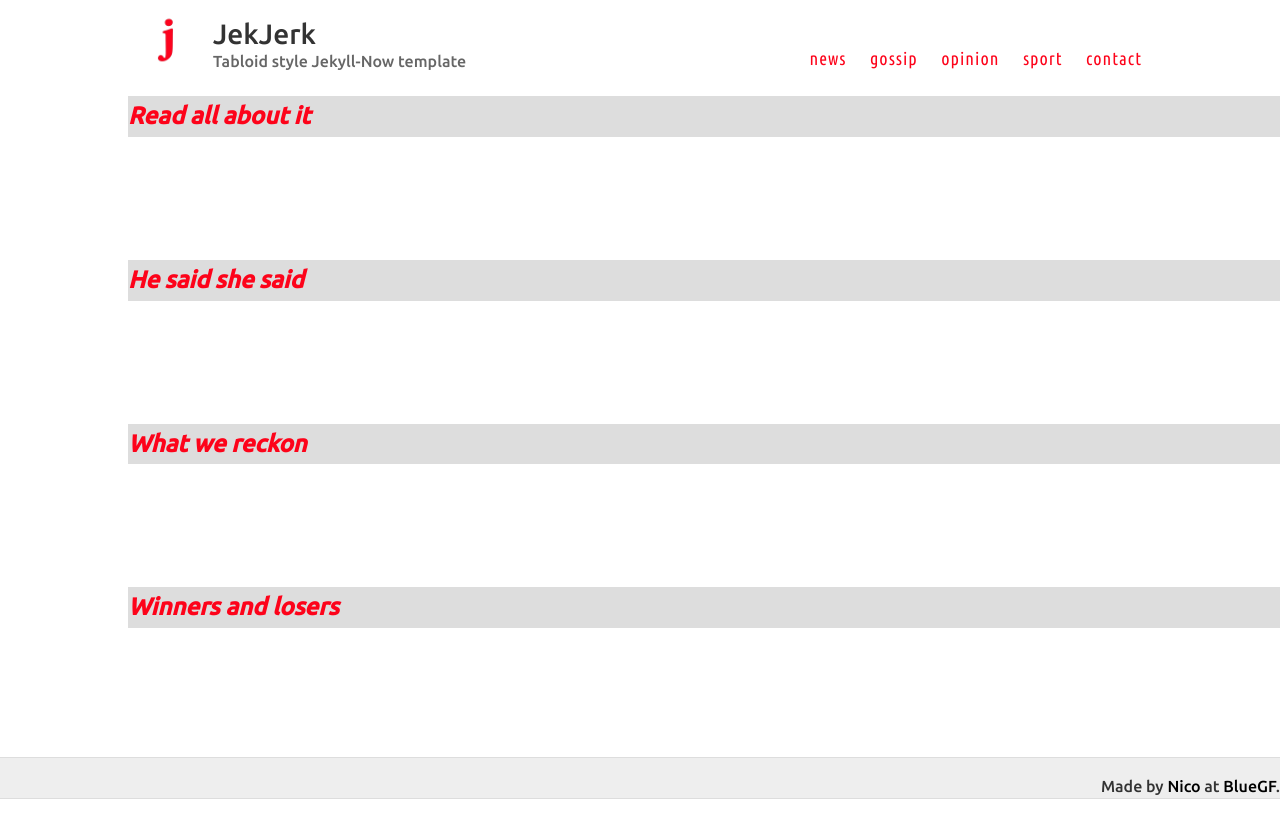
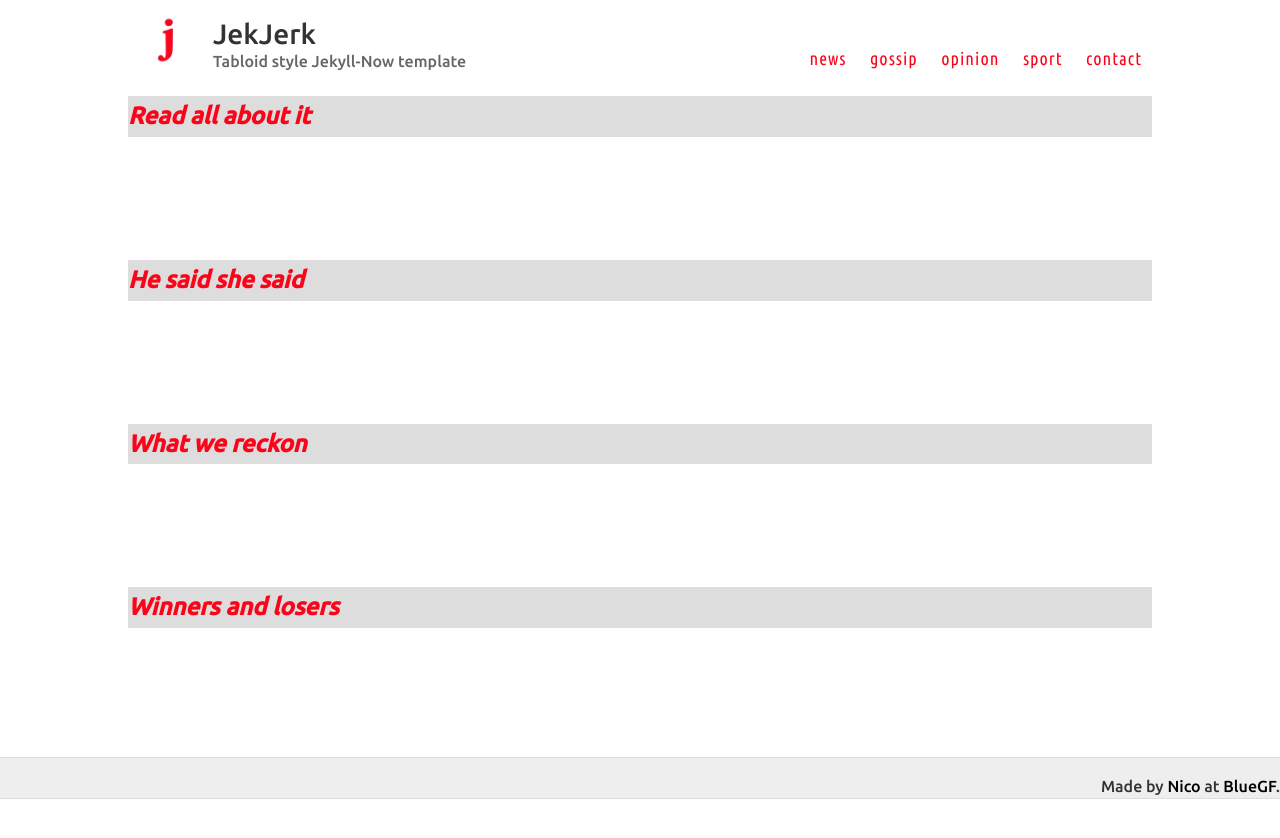
Before and after one commit to nicoboyce/jekjerk, a Jekyll site: the page built from index.html, in a window 1280 px wide. Shown: the top 838 px of the page. Built offline with Jekyll 4.4.1, drawn with Linux system fonts in a browser that asks for light colours.

Commit message:
Mr Hyde was here …

```diff
--- a/index.html
+++ b/index.html
@@ -7,7 +7,7 @@
 {% assign col = collection.label %}
 <div class="desktopfix">&nbsp;
 </div>
-<div class="collheader" style="background: #dddddd; width:100%;"><a id="{{ col }}">
+<div class="collheader" style="background: #dddddd; width:80%;"><a id="{{ col }}">
 <h2 style="color:#fd031a;"><i>{{ collection.header }}</i></h2></a>
 </div>
 
```
